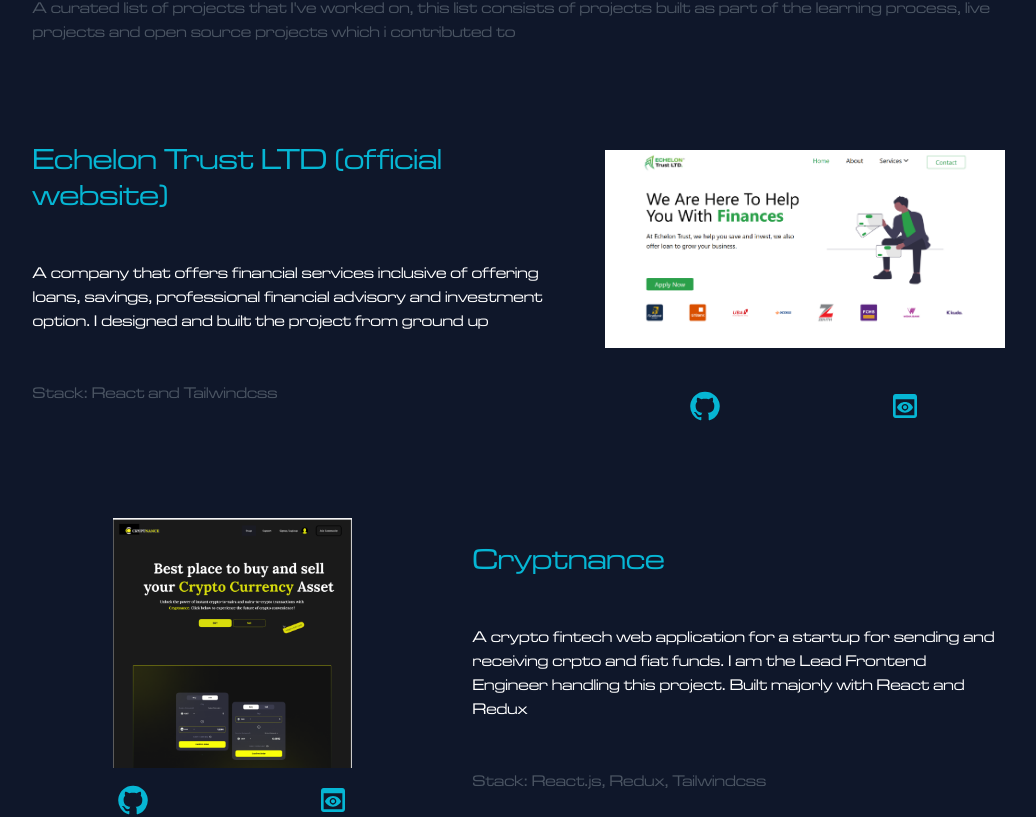
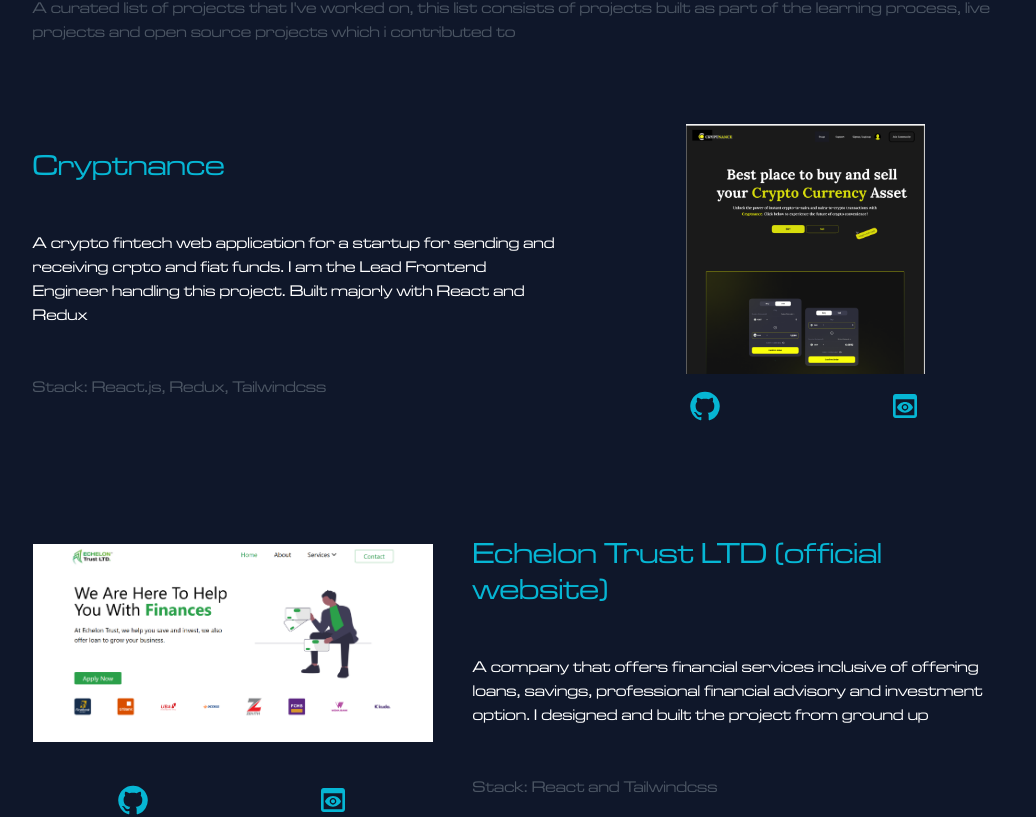
Before and after one commit to iampitrus/Portfolio, a Next.js app: page /projects in a window 1280 px wide. Shown: the part 220-1037 px from the top of the page, without its empty margins (121-1157 px from the left). Built offline with nearby package versions, Linux system fonts and the light colour scheme.

Commit message:
cryptnanace progress updated

```diff
--- a/data/data.js
+++ b/data/data.js
@@ -1,4 +1,15 @@
 export const projects = [
+  {
+    title: "Cryptnance",
+    url: {
+      github: "#",
+      live: "https://cryptnance.com.ng",
+      image: "/cryptnance.png",
+    },
+    description:
+      "A crypto fintech web application for a startup for sending and receiving crpto and fiat funds. I am the Lead Frontend Engineer handling this project. Built majorly with React and Redux ",
+    stack: "React.js, Redux, Tailwindcss",
+  },
   {
     title: "Echelon Trust LTD (official website)",
     url: {
@@ -9,17 +20,6 @@ export const projects = [
     description:
       "A company that offers financial services inclusive of offering loans, savings, professional financial advisory and investment option. I designed and built the project from ground up",
     stack: "React and Tailwindcss",
-  },
-  {
-    title: "Cryptnance",
-    url: {
-      github: "#",
-      live: "webapp",
-      image: "/cryptnance.png",
-    },
-    description:
-      "A crypto fintech web application for a startup for sending and receiving crpto and fiat funds. I am the Lead Frontend Engineer handling this project. Built majorly with React and Redux ",
-    stack: "React.js, Redux, Tailwindcss",
   },
   {
     title: "Zayth Driver App",
```
